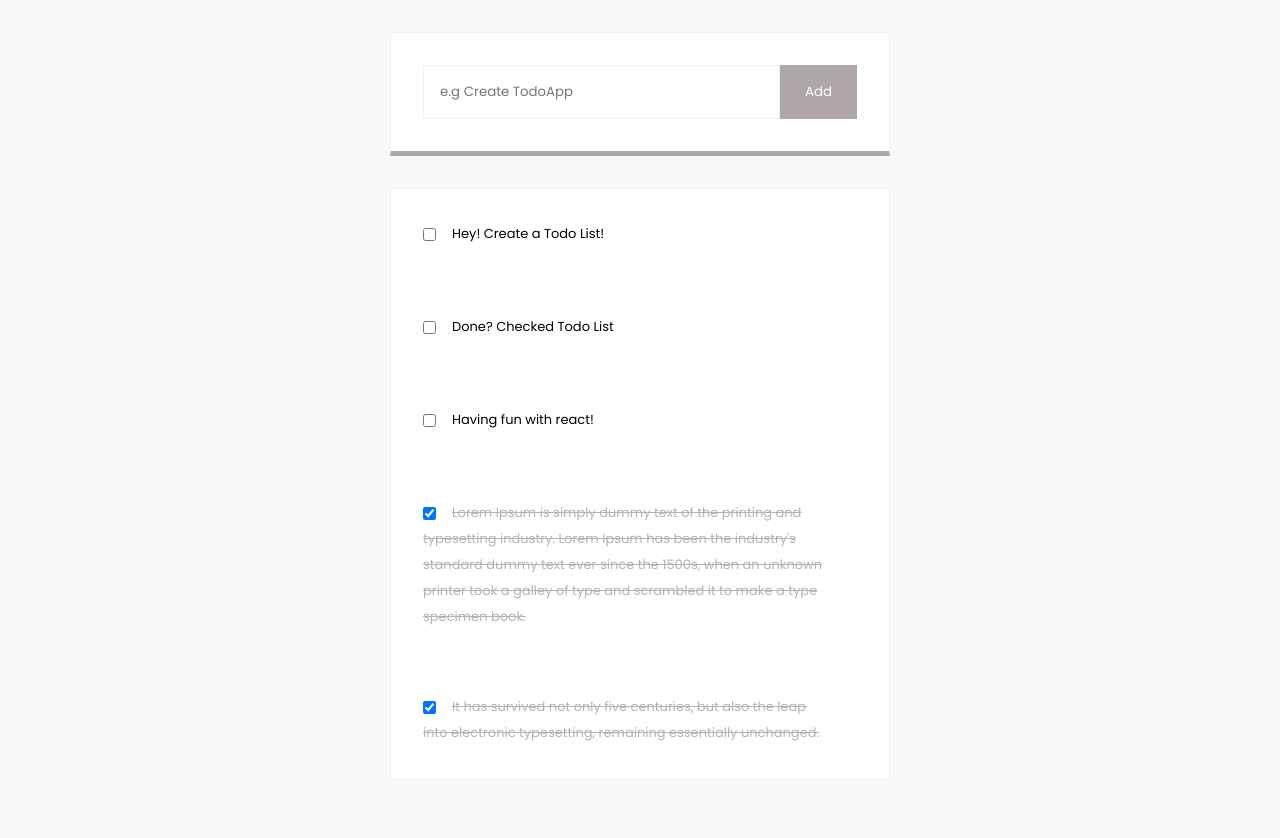
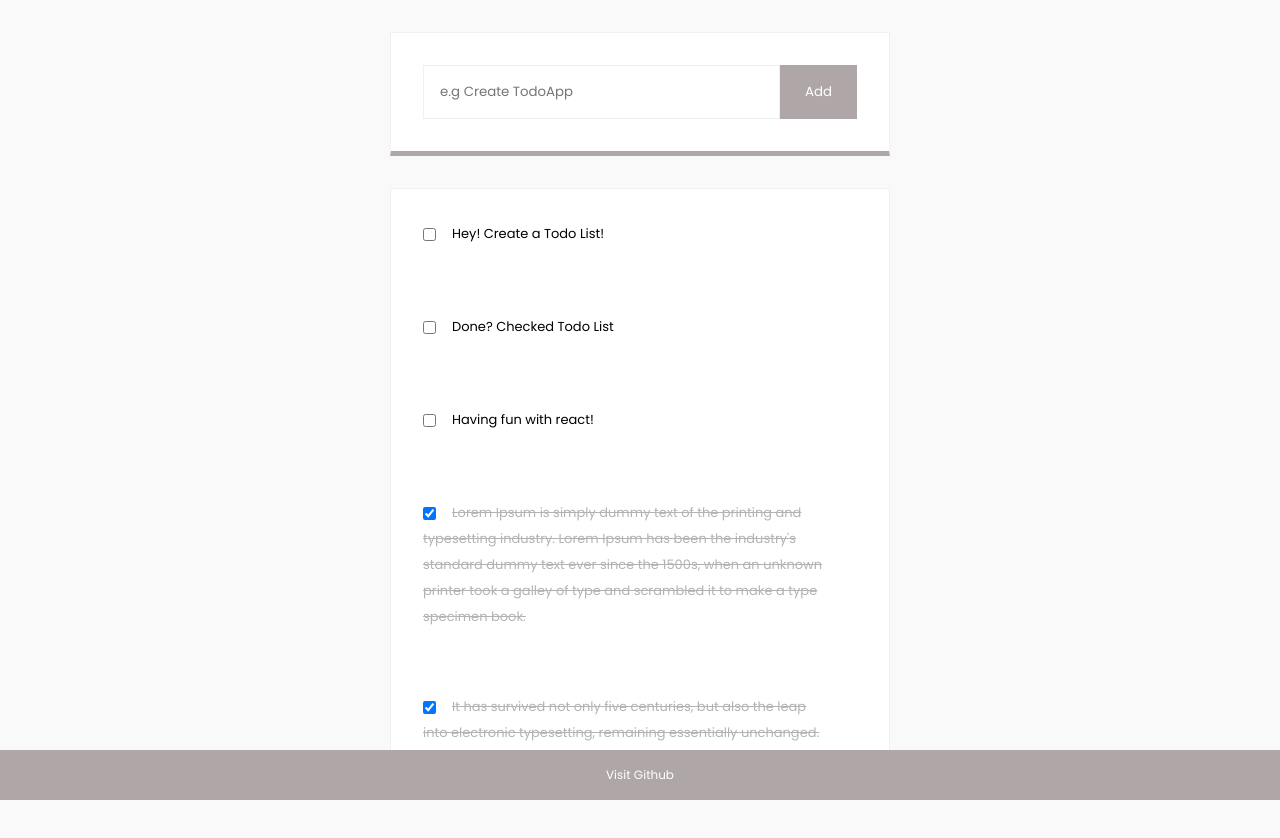
Before and after one commit to kurtobando/simple-todo, a React (Create React App) app: page / in a window 1280 px wide. Shown: the top 838 px of the page. Built offline with nearby package versions, Linux system fonts and the light colour scheme.

Commit message:
add footer with visit github link

```diff
--- a/src/App.css
+++ b/src/App.css
@@ -3,6 +3,10 @@
 body {
 	background-color: #f9f9f9;
 	font-family: 'Poppins', sans-serif;
+}
+
+body > #root > div {
+	position: relative;
 }
 
 input, button {
@@ -13,7 +17,7 @@ input, button {
 	width: 100%;
 	max-width: 500px;
 	margin: 0 auto;
-	height: 100vh;
+	margin-bottom: 100px;
 	box-sizing: border-box;
 }
 
@@ -62,7 +66,7 @@ input, button {
 	display: flex;
 	justify-content: space-between;
 	background-color: #fff;
-	transition: 0.3s all;
+	transition: 0.2s all;
 }
 
 .TodoApp__list li:hover {
@@ -93,6 +97,25 @@ input, button {
     border: none;
     color: white;
 	background-color: #fff;
-
 	max-height: 25px;
 }
+
+.TodoApp__footer {
+	text-align: center;
+	color: white;
+	background-color: #afa7a7;
+	height: 50px;
+	display: flex;
+    justify-content: center;
+    flex-direction: column;
+	left: 0;
+    bottom: 0;
+    position: fixed;
+    width: 100%;
+}
+
+.TodoApp__footer a {
+	color: inherit;
+	font-size: 12px;
+    text-decoration: none;
+}
--- a/src/App.js
+++ b/src/App.js
@@ -2,6 +2,7 @@ import React from 'react'
 import TodoForm from './component/TodoForm'
 import TodoList from './component/TodoList'
 import TodoData from './component/TodoData'
+import TodoFooter from './component/TodoFooter'
 import './Reset.css';
 import './App.css';
 
@@ -119,6 +120,7 @@ class App extends React.Component {
 
 	render() {
 		return (
+			<div>
 				<div className="TodoApp">
 					<TodoForm
 						onSubmit={ this.eventOnSubmit }
@@ -130,6 +132,9 @@ class App extends React.Component {
 						onChange={ this.eventOnChange }
 						onClick={ this.onClick }
 					/>
+
+				</div>
+				<TodoFooter />
 			</div>
 		)
 	}
--- /dev/null
+++ b/src/component/TodoFooter.js
@@ -0,0 +1,15 @@
+import React from 'react'
+
+
+
+function TodoFooter() {
+	return(
+		<footer class="TodoApp__footer">
+			<a href="#test">Visit Github</a>
+		</footer>
+	)
+}
+
+
+
+export default TodoFooter
```
Lines whose indentation alone changed are shown as unchanged.
